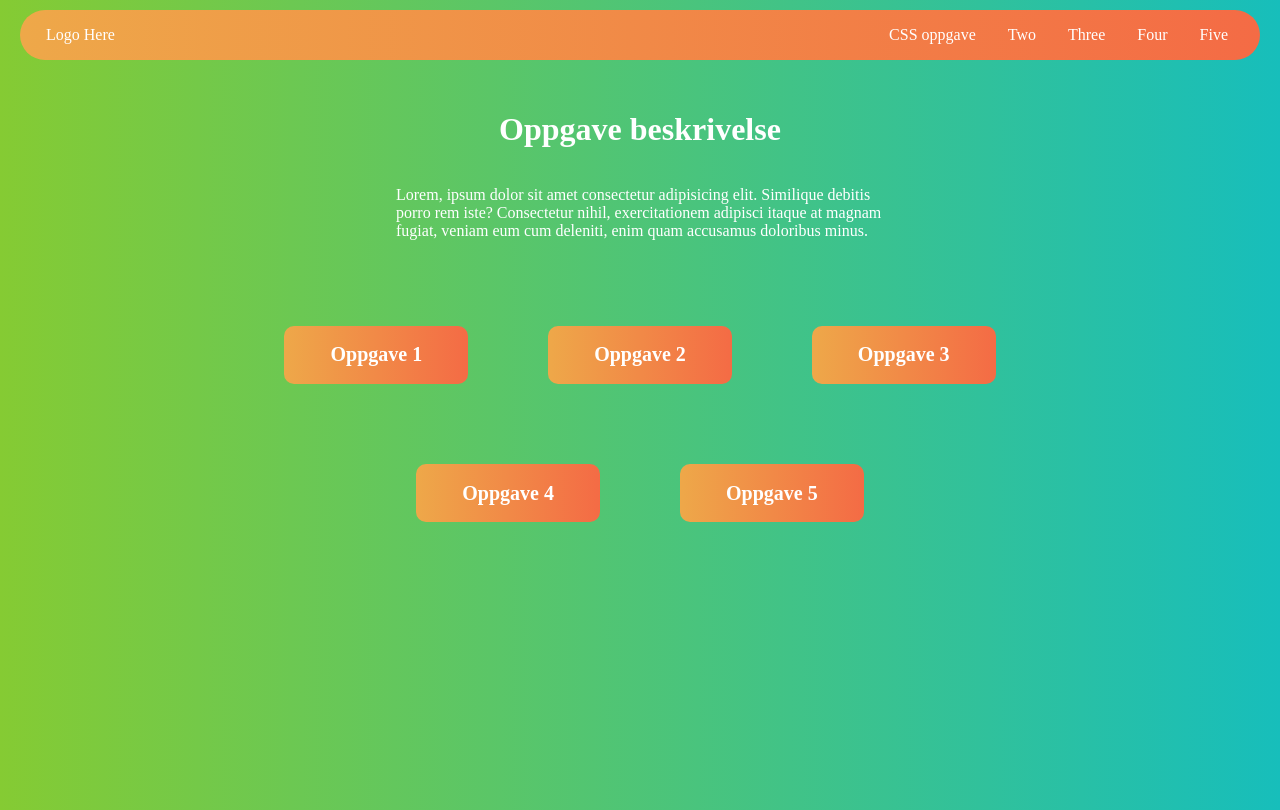
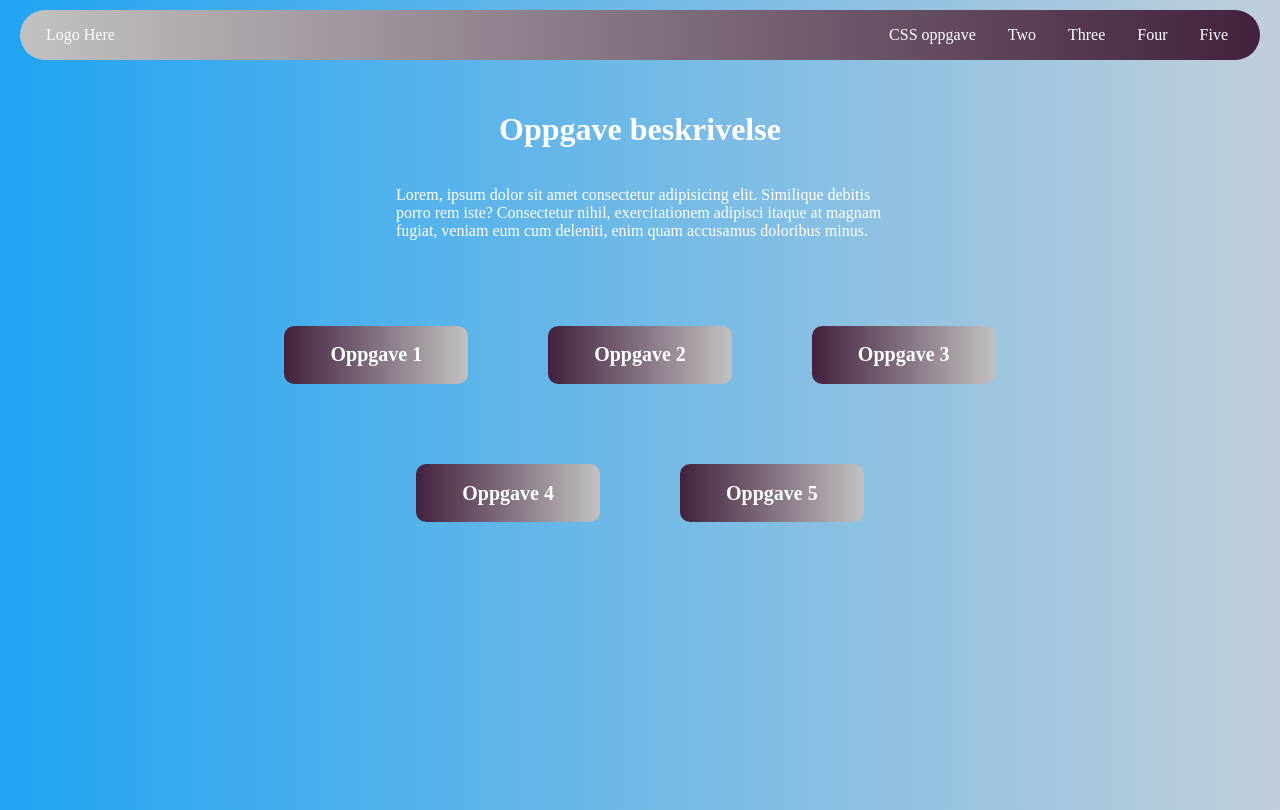
Before and after one commit to FillipBT/FillipBT.github.io, a plain HTML site: page CSS oppgave side/indexCSS.html in a window 1280 px wide. Drawn offline with Linux system fonts and the light colour scheme.

Commit message:
Update styleCSS.css

```diff
--- a/CSS oppgave side/css/styleCSS.css
+++ b/CSS oppgave side/css/styleCSS.css
@@ -1,6 +1,6 @@
 body{
     background: white;
-    background: linear-gradient(to left, #17BEBB, #85CB33);
+    background: linear-gradient(to left, #C1CFDA, #20A4F3);
 }
 
 
@@ -61,7 +61,7 @@ html, body {
   align-items: center;
   justify-content: space-between;
   background-color: #00BAF0;
-  background: linear-gradient(to left, #f46b45, #eea849);
+  background: linear-gradient(to right, #C2C1C2, #42213D);
   /* W3C, IE 10+/ Edge, Firefox 16+, Chrome 26+, Opera 12+, Safari 7+ */
   color: #FFF;
   height: 50px;
@@ -237,7 +237,7 @@ html, body {
     min-height: 100%;
     border-radius: 10px;
     margin: 40px;
-    background: linear-gradient(to left, #f46b45, #eea849);
+    background: linear-gradient(to left, #C2C1C2, #42213D);
 
 
 }
```
